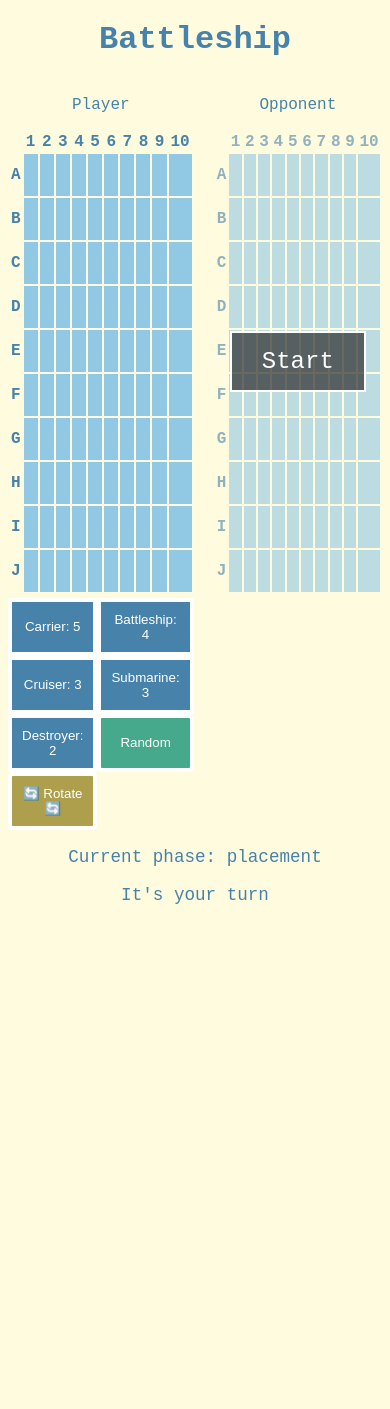
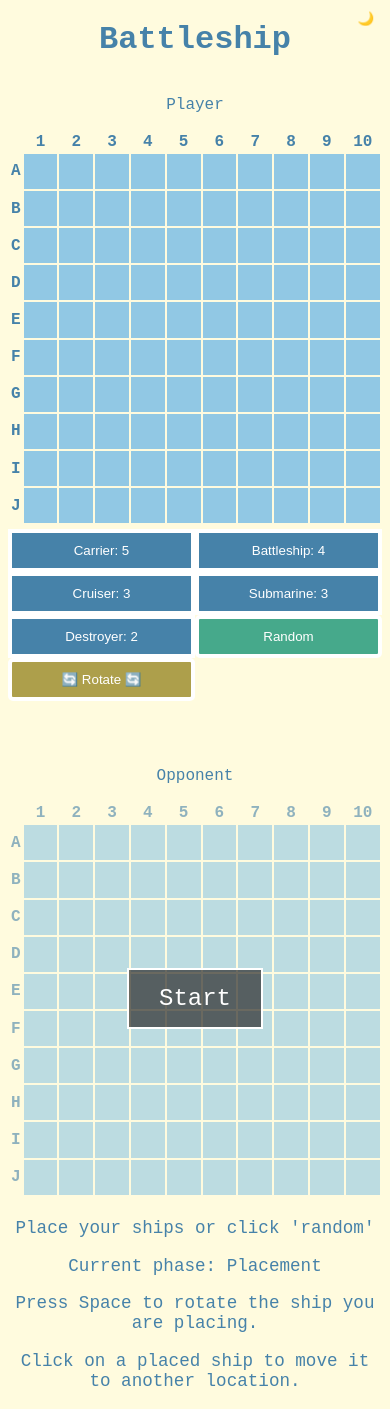
Before and after one commit to NoeRGuerra/BattleshipJS, a website built with webpack: page src/template.html in a window 390 px wide. Before the commit the page ends 923 px from the top, so only its background shows below. Built offline with nearby package versions, Linux system fonts and the light colour scheme.

Commit message:
Feat(UI): Add dark mode toggle and make responsive
Added a dark mode toggle and refactored the stylesheet to use variables instead of hardcoded values for select properties. Two lines of instructions on how to rotate and move the ships were also added. The boards will also stack on top of each other on smaller screens, and won't lose their aspect ratio.

- Updated `setupInterface()` to display instructions before starting the game
- Added `removeInstructions()` to remove instructions at game start
- Added `addDarkModeBtn()` and `toggleDarkMode()` to switch themes
- Refactored `styles.css` to define multiple values as variables to facilitate creating a dark theme

```diff
--- a/src/domManager.js
+++ b/src/domManager.js
@@ -401,7 +401,7 @@ function isValidPlacement(cells) {
 
 function displayPhase(currentPhase) {
   const phaseElement = document.querySelector(".phaseText");
-  phaseElement.textContent = `Current phase: ${currentPhase}`;
+  phaseElement.textContent = `Current phase: ${currentPhase[0].toUpperCase() + currentPhase.slice(1)}`;
 }
 
 function displayStatus(message) {
@@ -413,14 +413,28 @@ function setupInterface() {
   const bodyElement = document.querySelector("body");
   const labelsContainer = document.createElement("div");
   labelsContainer.classList.add("labels");
-  const phaseElement = document.createElement("p");
-  phaseElement.classList.add("phaseText");
-  labelsContainer.appendChild(phaseElement);
 
   const statusLabel = document.createElement("p");
   statusLabel.className = "status-label";
   statusLabel.textContent = "It's your turn";
   labelsContainer.appendChild(statusLabel);
+
+  const phaseElement = document.createElement("p");
+  phaseElement.classList.add("phaseText");
+  labelsContainer.appendChild(phaseElement);
+
+  const instructionsContainer = document.createElement("div");
+  instructionsContainer.classList.add("instructions");
+  const instructions = [
+    "Press Space to rotate the ship you are placing.",
+    "Click on a placed ship to move it to another location.",
+  ];
+  for (let instruction of instructions) {
+    const instructionLabel = document.createElement("p");
+    instructionLabel.textContent = instruction;
+    instructionsContainer.appendChild(instructionLabel);
+  }
+  labelsContainer.appendChild(instructionsContainer);
 
   bodyElement.appendChild(labelsContainer);
 }
@@ -485,6 +499,28 @@ function removeStartButtonOverlay() {
   }
 }
 
+function removeInstructions() {
+  const instructionsContainer = document.querySelector(".instructions");
+  instructionsContainer.remove();
+}
+
+function addDarkModeBtn() {
+  const darkModeBtn = document.createElement("button");
+  darkModeBtn.textContent = "🌙️";
+  darkModeBtn.classList.add("dark-mode-btn");
+  darkModeBtn.addEventListener("click", toggleDarkMode);
+
+  const body = document.querySelector("body");
+  body.appendChild(darkModeBtn);
+}
+
+function toggleDarkMode(event) {
+  const body = document.querySelector("body");
+  body.classList.toggle("dark-mode");
+  const isDarkMode = body.classList.contains("dark-mode");
+  event.target.textContent = isDarkMode ? "☀️" : "🌙️";
+}
+
 export {
   createBoard,
   updatePlayerOneBoard,
@@ -506,4 +542,6 @@ export {
   setBoardClickable,
   createStartButtonOverlay,
   removeStartButtonOverlay,
+  addDarkModeBtn,
+  removeInstructions,
 };
--- a/src/index.js
+++ b/src/index.js
@@ -23,6 +23,8 @@ import {
   setBoardClickable,
   createStartButtonOverlay,
   removeStartButtonOverlay,
+  addDarkModeBtn,
+  removeInstructions,
 } from "./domManager";
 
 const playerOne = new Player("real", BOARD_WIDTH, BOARD_HEIGHT);
@@ -40,6 +42,9 @@ function startGame() {
   }
   console.log(playerOne.gameboard.printBoard());
   removeStartButtonOverlay();
+  if (document.querySelector(".instructions")) {
+    removeInstructions();
+  }
   clearButtons();
   transitionToBattlePhase();
 }
@@ -193,6 +198,7 @@ updatePlayerTwoBoard(playerTwo, true);
 addFleetButtons(handleRandomizeClick);
 setupInterface();
 displayPhase(gamePhase);
+displayStatus("Place your ships or click 'random'");
 addPlacementListeners(
   playerOneContainer.querySelector("table"),
   playerOne,
@@ -201,3 +207,4 @@ addPlacementListeners(
   handleShipPlacedCallback,
 );
 showStartButton();
+addDarkModeBtn();
--- a/src/styles.css
+++ b/src/styles.css
@@ -1,9 +1,33 @@
+:root {
+  --bg-color: #fffbde;
+  --primary-text-color: #4682a9;
+  --board-cell-color: #91c8e4;
+  --board-hover-color: #749bc2;
+  --ship-color: #4682a9;
+  --hit-color: brown;
+  --miss-color: rgb(255, 175, 161);
+  --sunk-color: black;
+  --btn-border: white;
+}
+
+body.dark-mode {
+  --bg-color: #121212;
+  --primary-text-color: #e0e0e0;
+  --board-cell-color: #424242;
+  --board-hover-color: #616161;
+  --ship-color: #0d47a1;
+  --hit-color: #b71c1c;
+  --miss-color: #757575;
+  --sunk-color: #212121;
+  --btn-border: black;
+}
+
 body {
-  background-color: #fffbde;
+  background-color: var(--bg-color);
 }
 
 h1 {
-  color: white;
+  color: var(--primary-text-color);
   text-align: center;
   font-family: "Courier New", Courier, monospace;
 }
@@ -16,14 +40,14 @@ h1 {
 }
 
 td {
-  background-color: #91c8e4;
+  background-color: var(--board-cell-color);
   height: 40px;
   width: 40px;
 }
 
 td:hover,
 .preview {
-  background-color: #749bc2;
+  background-color: var(--board-hover-color);
 }
 
 .preview-invalid {
@@ -31,19 +55,19 @@ td:hover,
 }
 
 .ship {
-  background-color: #4682a9;
+  background-color: var(--ship-color);
 }
 
 .hit {
-  background-color: brown;
+  background-color: var(--hit-color);
 }
 
 .miss {
-  background-color: rgb(255, 175, 161);
+  background-color: var(--miss-color);
 }
 
 .sunk {
-  background-color: black;
+  background-color: var(--sunk-color);
 }
 
 .player-label {
@@ -52,7 +76,7 @@ td:hover,
 }
 
 .labels {
-  color: white;
+  color: var(--primary-text-color);
   font-family: "Courier New", Courier, monospace;
   font-size: 1.1em;
   text-align: center;
@@ -132,7 +156,7 @@ td:hover,
 h1,
 .board-label,
 .player-label {
-  color: #4682a9;
+  color: var(--primary-text-color);
 }
 
 .board-label {
@@ -145,9 +169,9 @@ h1,
 }
 
 .fleet-button {
-  background-color: #4682a9;
+  background-color: var(--ship-color);
   color: white;
-  border: 4px solid white;
+  border: 4px solid var(--btn-border);
   padding: 10px;
 }
 
@@ -158,7 +182,7 @@ h1,
 .randomize-button {
   background-color: #46a98b;
   color: white;
-  border: 4px solid white;
+  border: 4px solid var(--btn-border);
   border-radius: 5px;
   padding: 10px;
 }
@@ -170,7 +194,7 @@ h1,
 .rotate-button {
   background-color: rgb(173, 159, 75);
   color: white;
-  border: 4px solid white;
+  border: 4px solid var(--btn-border);
   border-radius: 5px;
   padding: 10px;
 }
@@ -190,3 +214,24 @@ h1,
   position: relative;
   display: inline-block;
 }
+
+.dark-mode-btn {
+  position: absolute;
+  top: 10px;
+  right: 10px;
+  border: none;
+  background-color: transparent;
+}
+
+@media (max-width: 800px) {
+  #boards-container {
+    flex-direction: column;
+    align-items: center;
+    gap: 50px;
+  }
+
+  td {
+    width: 8.5vw;
+    height: 8.5vw;
+  }
+}
```
